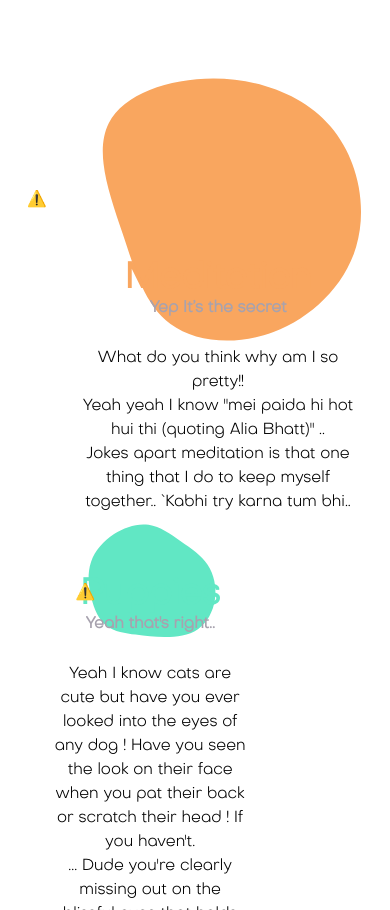
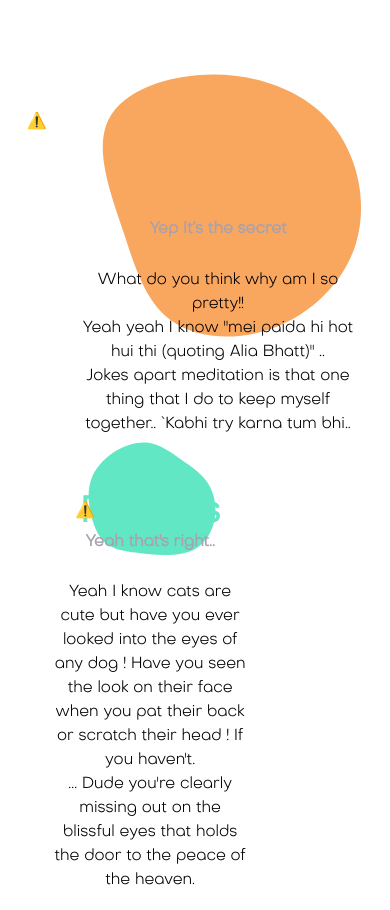
Before and after one commit to Rajesh01-star/Aradhana-xaf, a plain HTML site: page index.html in a window 390 px wide. Shown: the part 1615-2525 px from the top of the page. Drawn offline with nearby package versions, Linux system fonts and the light colour scheme; no server answers.

Commit message:
Update styles.css

```diff
--- a/style/styles.css
+++ b/style/styles.css
@@ -484,7 +484,7 @@ body .contact .socialIcons .blob {
     -ms-grid-row: 1;
     -ms-grid-row-span: 1;
     grid-row: 1/2;
-    margin: -60% -50% auto 0;
+    margin: -80% -50% auto 0;
   }
   body .sectionSecond .second .txt {
     text-align: center;
```
